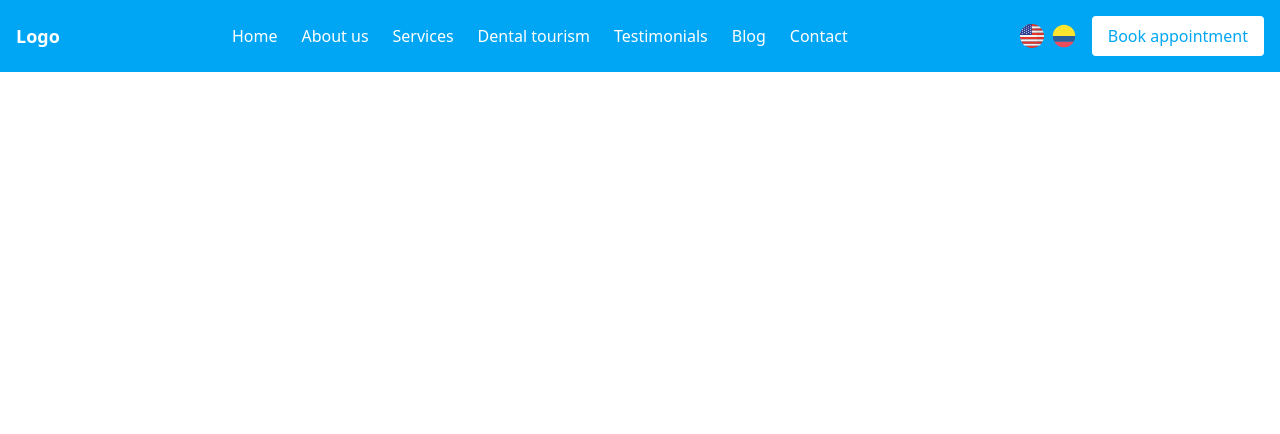
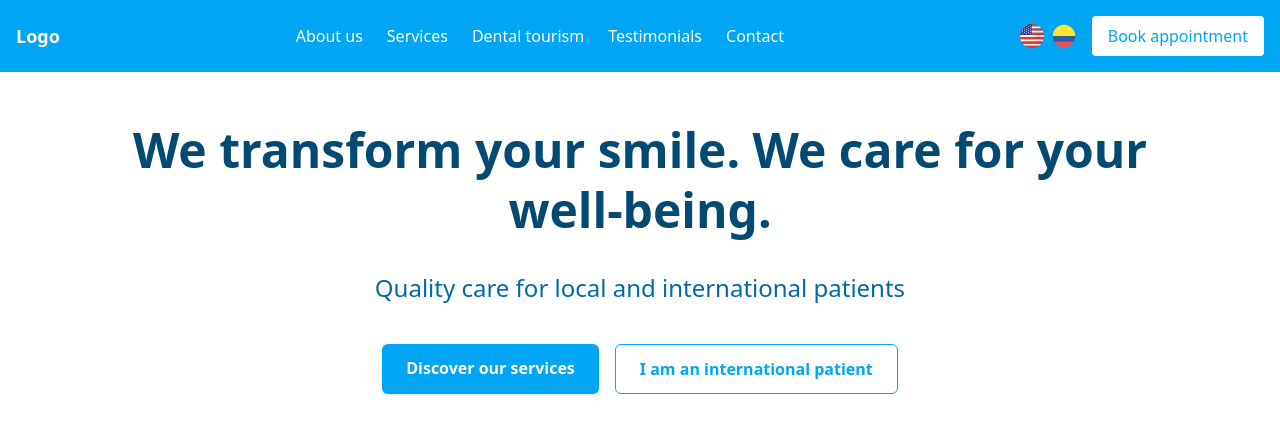
Before and after one commit to JuanGal99/odontologia, a React (Vite) app: page / in a window 1280 px wide. Shown: the top 434 px of the page. Built offline with nearby package versions, Linux system fonts and the light colour scheme.

Commit message:
feat: add Hero component and integrate internationalization for hero section(missing image)

```diff
--- a/src/App.tsx
+++ b/src/App.tsx
@@ -1,7 +1,15 @@
-import Navbar from "./components/navbar";
+import Hero from "./components/Hero";
+import Navbar from "./components/Navbar";
 
 function App() {
-  return <Navbar />;
+  return (
+    <>
+      <Navbar />
+      <main id="main-content" className="pt-20 p-4">
+        <Hero />
+      </main>
+    </>
+  );
 }
 
 export default App;
--- /dev/null
+++ b/src/components/Hero.tsx
@@ -0,0 +1,50 @@
+import { useTranslation } from "react-i18next";
+
+const Hero = () => {
+  const { t } = useTranslation("hero");
+
+  return (
+    <section
+      id="hero"
+      className="bg-white text-sky-900 px-6 py-6 lg:py-10 scroll-mt-20"
+      aria-labelledby="hero-heading"
+      role="region"
+    >
+      <div className="max-w-5xl mx-auto text-center space-y-8">
+        {/* Heading principal */}
+        <h1
+          id="hero-heading"
+          className="text-4xl md:text-5xl font-extrabold leading-tight"
+        >
+          {t("title")}
+        </h1>
+
+        {/* Subtítulo */}
+        <h2 className="text-xl md:text-2xl text-sky-700 font-medium">
+          {t("subtitle")}
+        </h2>
+
+        {/* Botones de acción */}
+        <div className="flex flex-col md:flex-row justify-center gap-4 pt-2">
+          <a
+            href="#services"
+            className="bg-sky-500 text-white px-6 py-3 rounded-md font-semibold shadow hover:bg-sky-600 focus:outline-none focus:ring-2 focus:ring-sky-400 transition text-center"
+            aria-label="Descubre nuestros servicios"
+          >
+            {t("services")}
+          </a>
+
+          <button
+            className="bg-white text-sky-500 border border-sky-500 px-6 py-3 rounded-md font-semibold hover:bg-sky-50 focus:outline-none focus:ring-2 focus:ring-sky-300 transition"
+            type="button"
+            aria-label="Soy paciente internacional"
+          >
+            {t("pacientI")}
+          </button>
+        </div>
+      </div>
+    </section>
+  );
+};
+
+export default Hero;
--- a/src/components/Navbar.tsx
+++ b/src/components/Navbar.tsx
@@ -7,12 +7,10 @@ const Navbar = () => {
   const { t } = useTranslation("navbar");
 
   const menuItems = [
-    { key: "home", label: t("home") },
     { key: "about", label: t("about") },
     { key: "services", label: t("services") },
     { key: "tourism", label: t("tourism") },
     { key: "testimonials", label: t("testimonials") },
-    { key: "blog", label: t("blog") },
     { key: "contact", label: t("contact") },
   ];
 
@@ -38,7 +36,7 @@ const Navbar = () => {
       <div className="flex items-center justify-between p-4">
         {/* Logo (izquierda) */}
         <div className="text-lg font-bold" aria-label="Home">
-          Logo
+          <a href="#hero">Logo</a>
         </div>
 
         {/* Contenedor central para enlaces (solo desktop) */}
@@ -47,7 +45,7 @@ const Navbar = () => {
             {menuItems.map((item) => (
               <li key={item.key}>
                 <a
-                  href="#"
+                  href={`#${item.key}`}
                   aria-current={item.key === "home" ? "page" : undefined}
                   className=" relative pb-1 border-b-2 border-transparent hover:border-white focus:outline-none focus:border-white transition-all duration-300 ease-in-out"
                 >
--- a/src/i18n.ts
+++ b/src/i18n.ts
@@ -3,13 +3,17 @@ import { initReactI18next } from "react-i18next";
 
 import navbarEn from "./locales/en/navbar";
 import navbarEs from "./locales/es/navbar";
+import heroEn from "./locales/en/hero";
+import heroEs from "./locales/es/hero";
 
 const resources = {
   en: {
     navbar: navbarEn,
+    hero: heroEn,
   },
   es: {
     navbar: navbarEs,
+    hero: heroEs,
   },
 } as const;
 
@@ -17,7 +21,7 @@ i18n.use(initReactI18next).init({
   resources,
   lng: "en",
   fallbackLng: "en",
-  ns: ["navbar"],
+  ns: ["navbar", "hero"],
   defaultNS: "navbar",
   interpolation: {
     escapeValue: false,
--- /dev/null
+++ b/src/locales/en/hero.ts
@@ -0,0 +1,8 @@
+const hero = {
+  title: "We transform your smile. We care for your well-being.",
+  subtitle: "Quality care for local and international patients",
+  services: "Discover our services",
+  pacientI: "I am an international patient",
+};
+
+export default hero;
--- /dev/null
+++ b/src/locales/es/hero.ts
@@ -0,0 +1,8 @@
+const hero = {
+  title: "Transformamos tu sonrisa. Cuidamos tu bienestar.",
+  subtitle: "Atención de calidad para pacientes locales e internacionales",
+  services: "Descubre nuestros servicios",
+  pacientI: "Soy paciente internacional",
+};
+
+export default hero;
```
